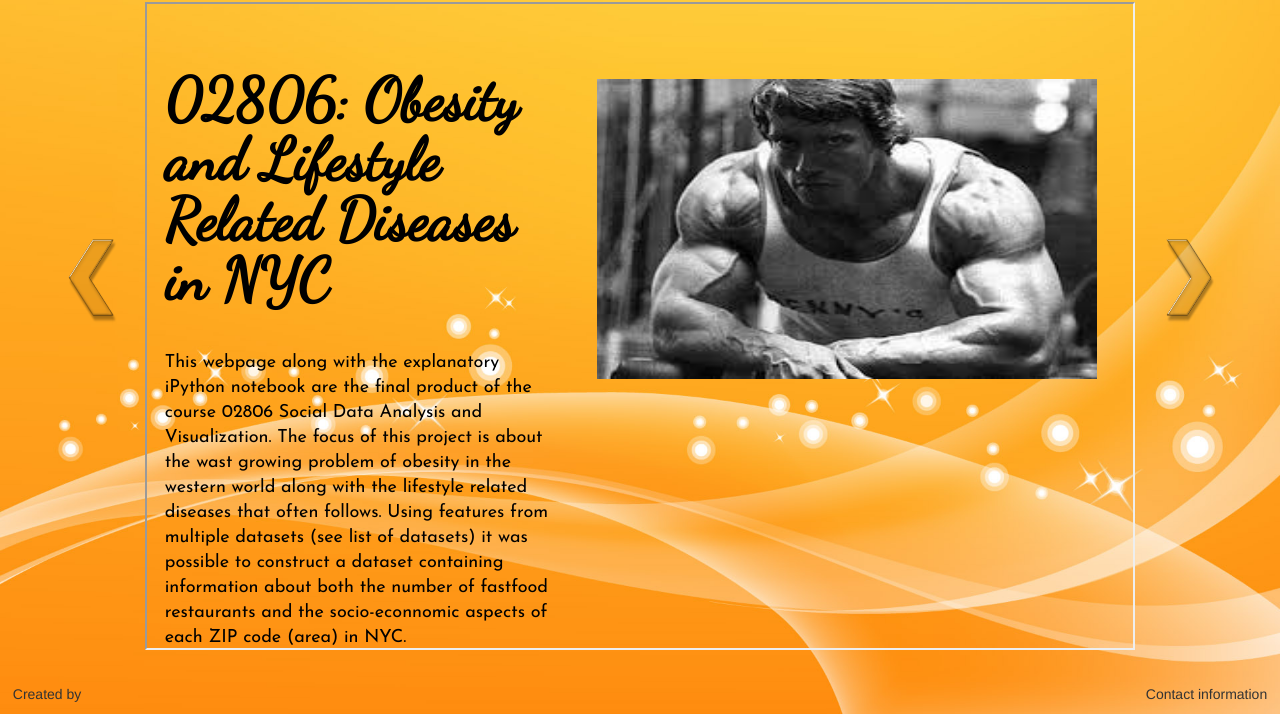
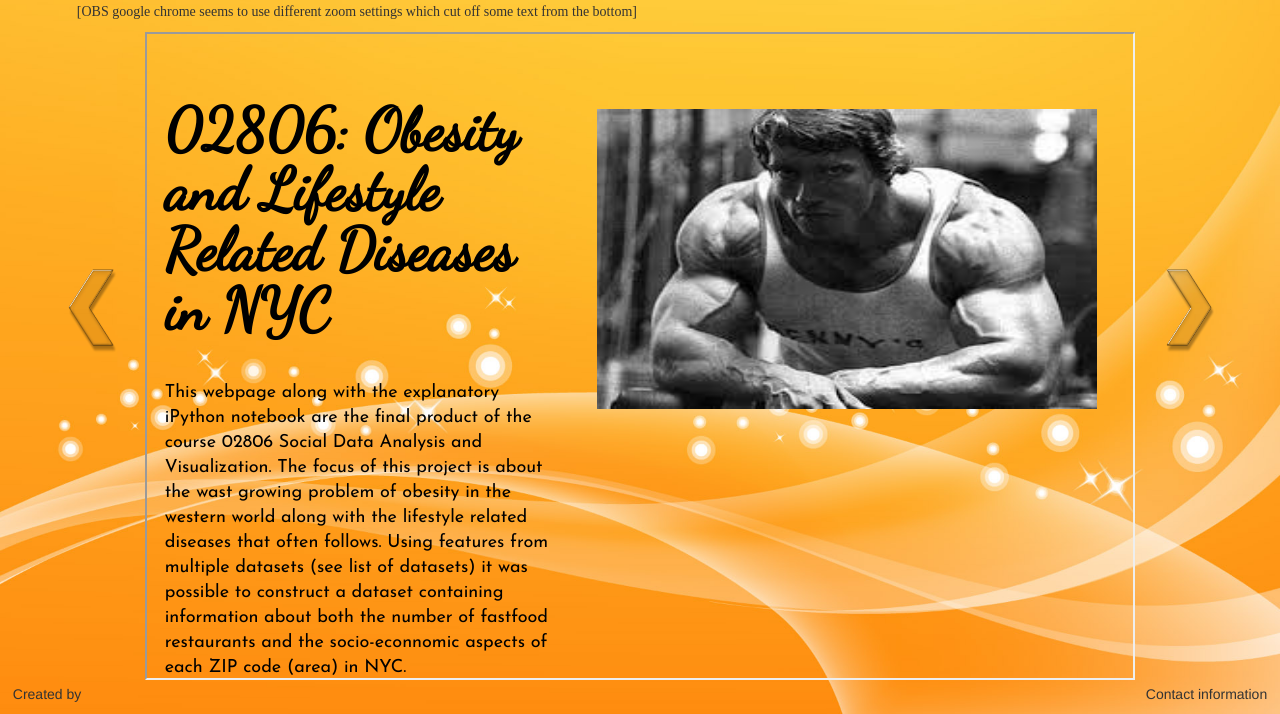
Before and after one commit to RSten/RSten.github.io, a plain HTML site: page index.html in a window 1280 px wide. Shown: the part 86-800 px from the top of the page. Drawn offline with nearby package versions, Linux system fonts and the light colour scheme.

Commit message:
obs about zoom

```diff
--- a/index.html
+++ b/index.html
@@ -38,6 +38,7 @@
 	<div id="all">
 		<header>
 			<h1 class="overskrift">02806 - Obesity and Lifestyle Related Diseases in NYC</h1>
+			<p style = "font-family: serif; font-size 10px">[OBS google chrome seems to use different zoom settings which cut off some text from the bottom] </p>
 		</header>
 		<div class="frame" id="frame">
 		<div style = "float: left; width: 5%; height: 100%; ">
```
